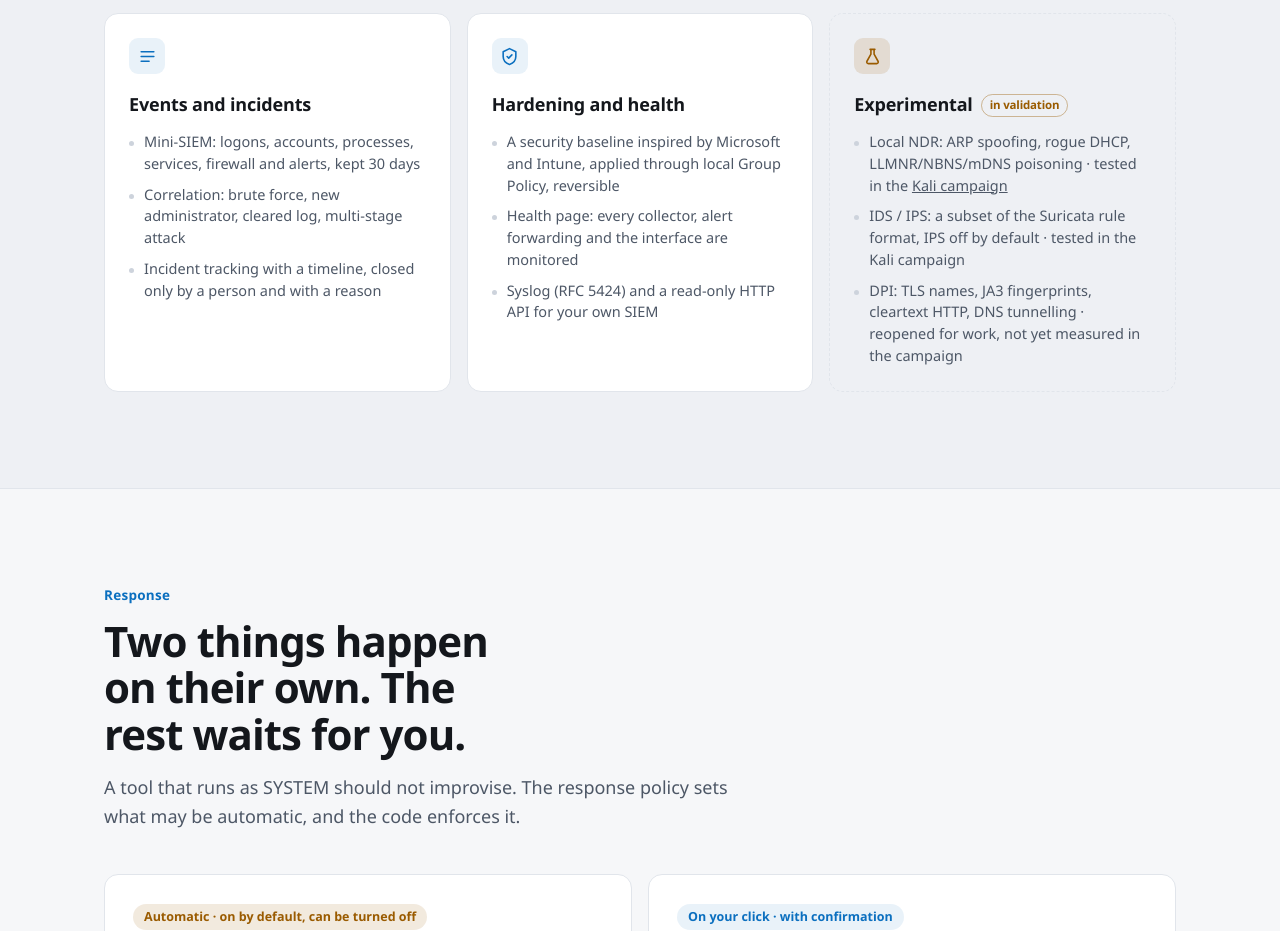
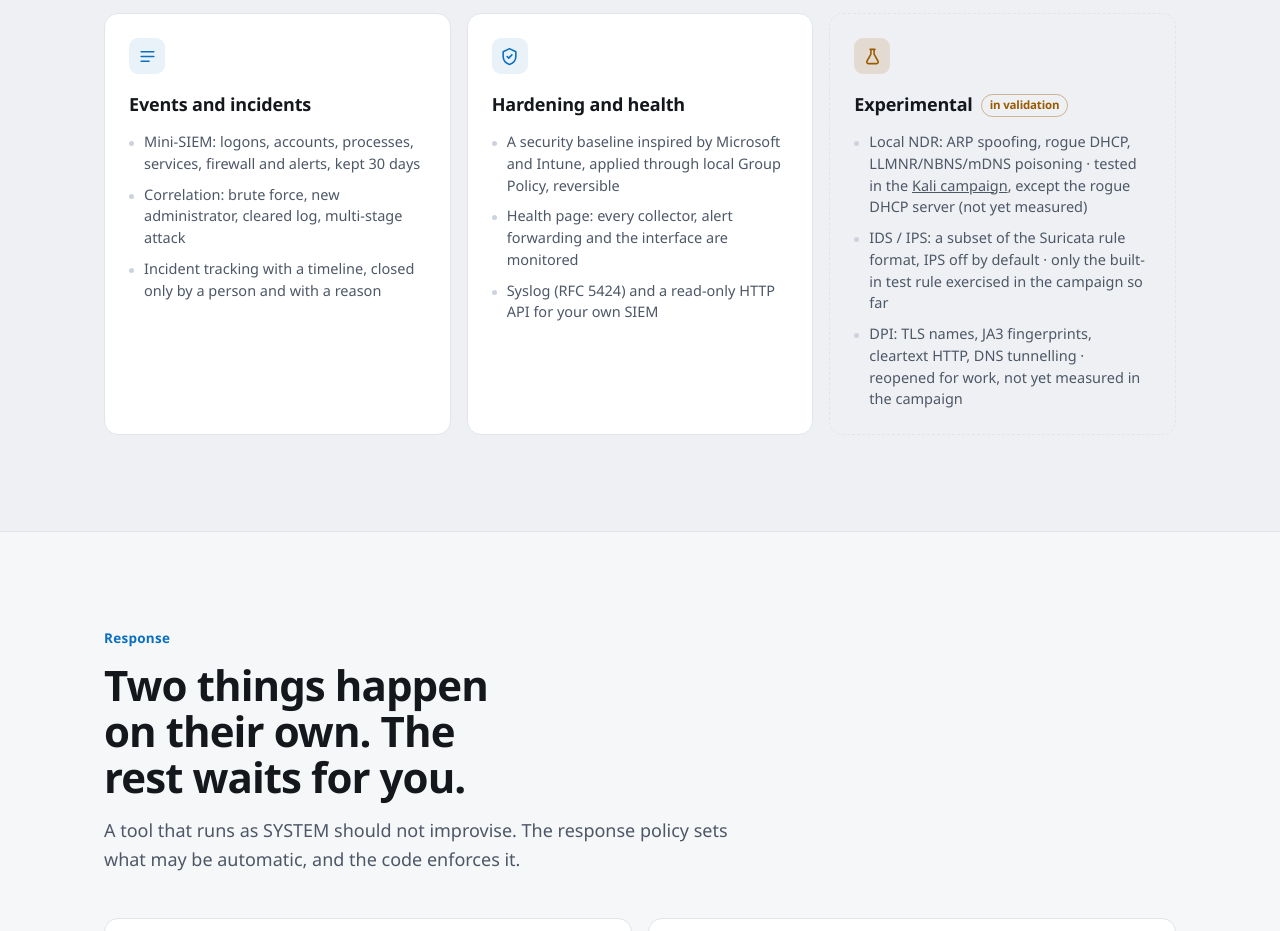
Before and after one commit to cryptobones-1337/deR4Tizer, a plain HTML site: page index.html in a window 1280 px wide. Shown: the part 4040-4971 px from the top of the page. Drawn offline with Linux system fonts and the light colour scheme.

Commit message:
Page : lignes NDR et IDS bornées à ce que la campagne a mesuré (prérelecture de #206)
NDR : le serveur DHCP pirate n'est pas encore mesuré. IDS : seule la règle de
test intégrée a été exercée, l'IPS jamais.

Co-Authored-By: Claude Opus 5.5 <noreply@anthropic.com>

```diff
--- a/index.html
+++ b/index.html
@@ -432,8 +432,8 @@
           <div class="ic"><svg viewBox="0 0 24 24" fill="none" stroke="currentColor" stroke-width="2" stroke-linecap="round" stroke-linejoin="round" aria-hidden="true"><path d="M9 3h6M10 3v6l-5 9a2 2 0 0 0 1.8 3h10.4A2 2 0 0 0 19 18l-5-9V3"/></svg></div>
           <h3>Experimental<span class="tag">in validation</span></h3>
           <ul>
-            <li>Local NDR: ARP spoofing, rogue DHCP, LLMNR/NBNS/mDNS poisoning · tested in the <a href="https://github.com/cryptobones-1337/deR4Tizer/tree/main/docs/validation" target="_blank" rel="noopener">Kali campaign</a></li>
-            <li>IDS / IPS: a subset of the Suricata rule format, IPS off by default · tested in the Kali campaign</li>
+            <li>Local NDR: ARP spoofing, rogue DHCP, LLMNR/NBNS/mDNS poisoning · tested in the <a href="https://github.com/cryptobones-1337/deR4Tizer/tree/main/docs/validation" target="_blank" rel="noopener">Kali campaign</a>, except the rogue DHCP server (not yet measured)</li>
+            <li>IDS / IPS: a subset of the Suricata rule format, IPS off by default · only the built-in test rule exercised in the campaign so far</li>
             <li>DPI: TLS names, JA3 fingerprints, cleartext HTTP, DNS tunnelling · reopened for work, not yet measured in the campaign</li>
           </ul>
         </div>
```
